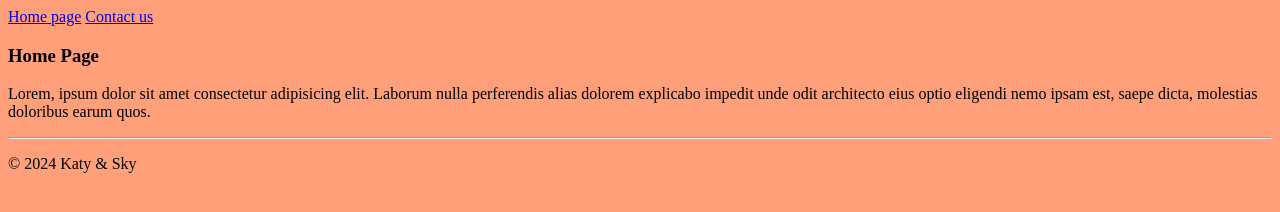
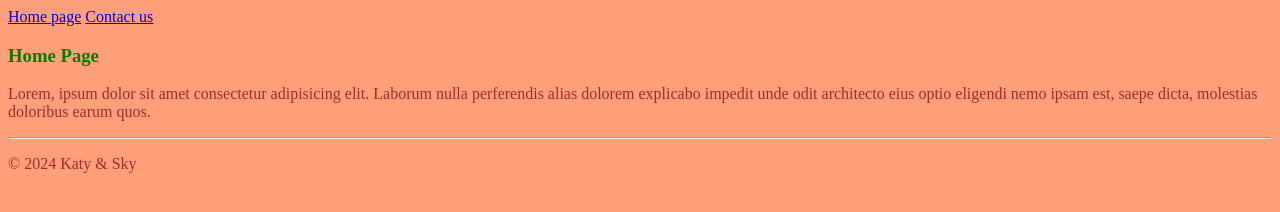
Before and after one commit to Katyh-one/thursday-git-practice, a plain HTML site: page index.html in a window 1280 px wide. Drawn offline with Linux system fonts and the light colour scheme.

Commit message:
Bert added h1 and p styles to stylesheet

```diff
--- a/styles/styles.css
+++ b/styles/styles.css
@@ -1,3 +1,11 @@
 body {
     background-color: lightsalmon;
 }
+
+h1 {
+    color: green;
+}
+
+p {
+    color: brown;
+}
```
